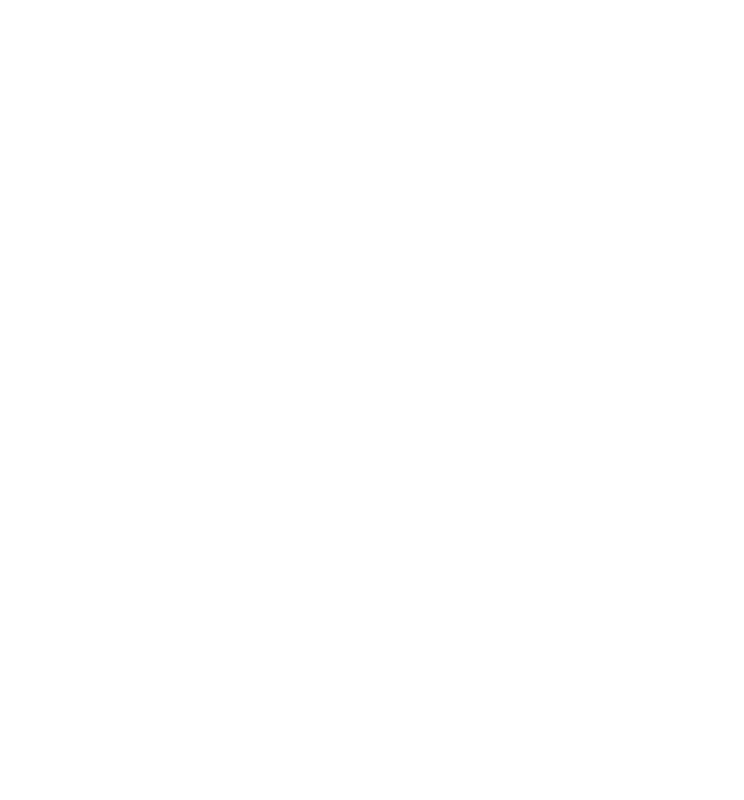
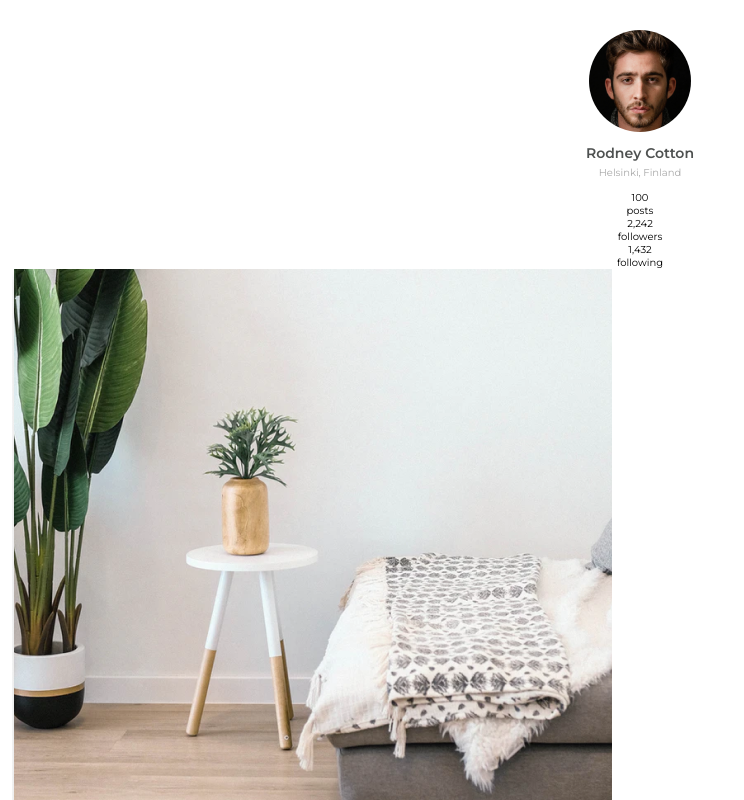
Before and after one commit to CamiloBeltran24/gallery-challenge, a website: page index.html in a window 1280 px wide. Shown: the top 800 px of the page, without its empty margins (0-744 px from the left). Drawn offline with Linux system fonts and the light colour scheme.

Commit message:
:construction: Estructura HTML
He agregado la estructura HTML del proyecto

```diff
--- a/index.html
+++ b/index.html
@@ -15,5 +15,40 @@
     <link rel="stylesheet" href="./src/css/styles.css" />
     <title>My Gallery Challenge</title>
   </head>
-  <body></body>
+  <body>
+    <div class="container">
+      <section class="profile">
+        <figure class="profile__picture">
+          <img src="./src/assets/img/profilePhoto.png" alt="Profile picture" />
+        </figure>
+        <p class="profile__name">Rodney Cotton</p>
+        <p class="profile__city">Helsinki, Finland</p>
+        <div class="statsContainer">
+          <div class="statsContainer__stat">
+            <p class="number">100</p>
+            <p class="statName">posts</p>
+          </div>
+          <div class="statsContainer__stat">
+            <p class="number">2,242</p>
+            <p class="statName">followers</p>
+          </div>
+          <div class="statsContainer__stat">
+            <p class="number">1,432</p>
+            <p class="statName">following</p>
+          </div>
+        </div>
+      </section>
+
+      <section class="galleryGrid">
+        <figure><img src="./src/assets/img/photo1.png" alt="Photo 1" /></figure>
+        <figure><img src="./src/assets/img/photo2.png" alt="Photo 2" /></figure>
+        <figure><img src="./src/assets/img/photo3.png" alt="Photo 3" /></figure>
+        <figure>
+          <img src="./src/assets/img/photo_4.png" alt="Photo 4" />
+        </figure>
+        <figure><img src="./src/assets/img/photo5.png" alt="Photo 5" /></figure>
+        <figure><img src="./src/assets/img/photo6.png" alt="Photo 6" /></figure>
+      </section>
+    </div>
+  </body>
 </html>
```
